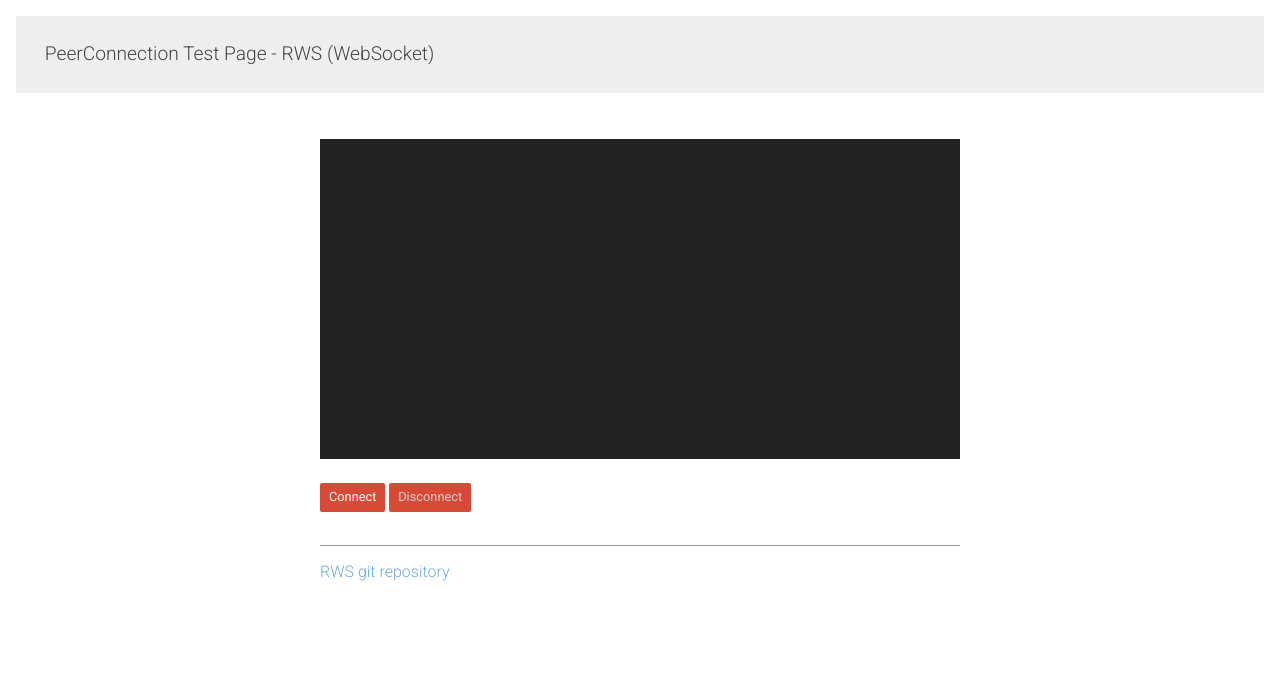
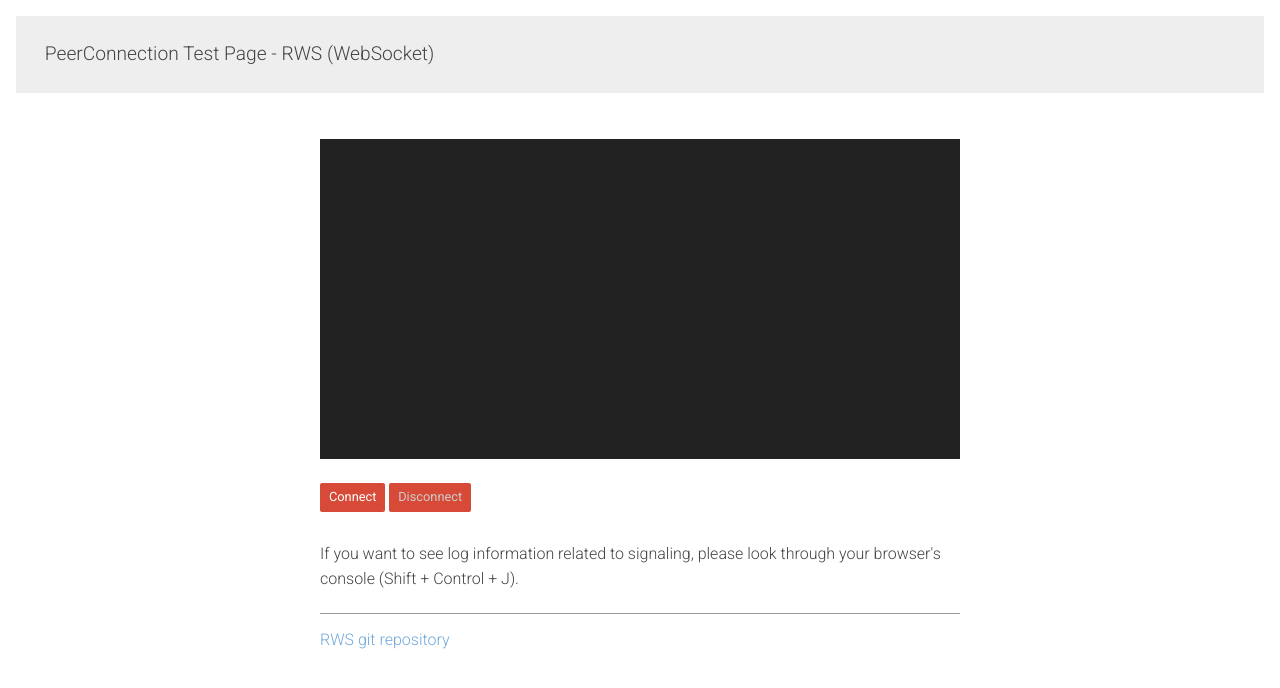
Before and after one commit to kclyu/rpi-webrtc-streamer, a plain HTML site: page web-root/native-peerconnection/index.html in a window 1280 px wide. Drawn offline with Linux system fonts and the light colour scheme.

Commit message:
Adding console log view message

```diff
--- a/web-root/native-peerconnection/index.html
+++ b/web-root/native-peerconnection/index.html
@@ -36,6 +36,7 @@
     </div>
 
 
+    <p>If you want to see log information related to signaling, please look through your browser's console (Shift + Control + J).</a></p>
     <a href="https://github.com/kclyu/rpi-webrtc-streamer" title="rpi-webrtc-streamer" id="viewSource">RWS git repository</a>
 
   </div>
```
